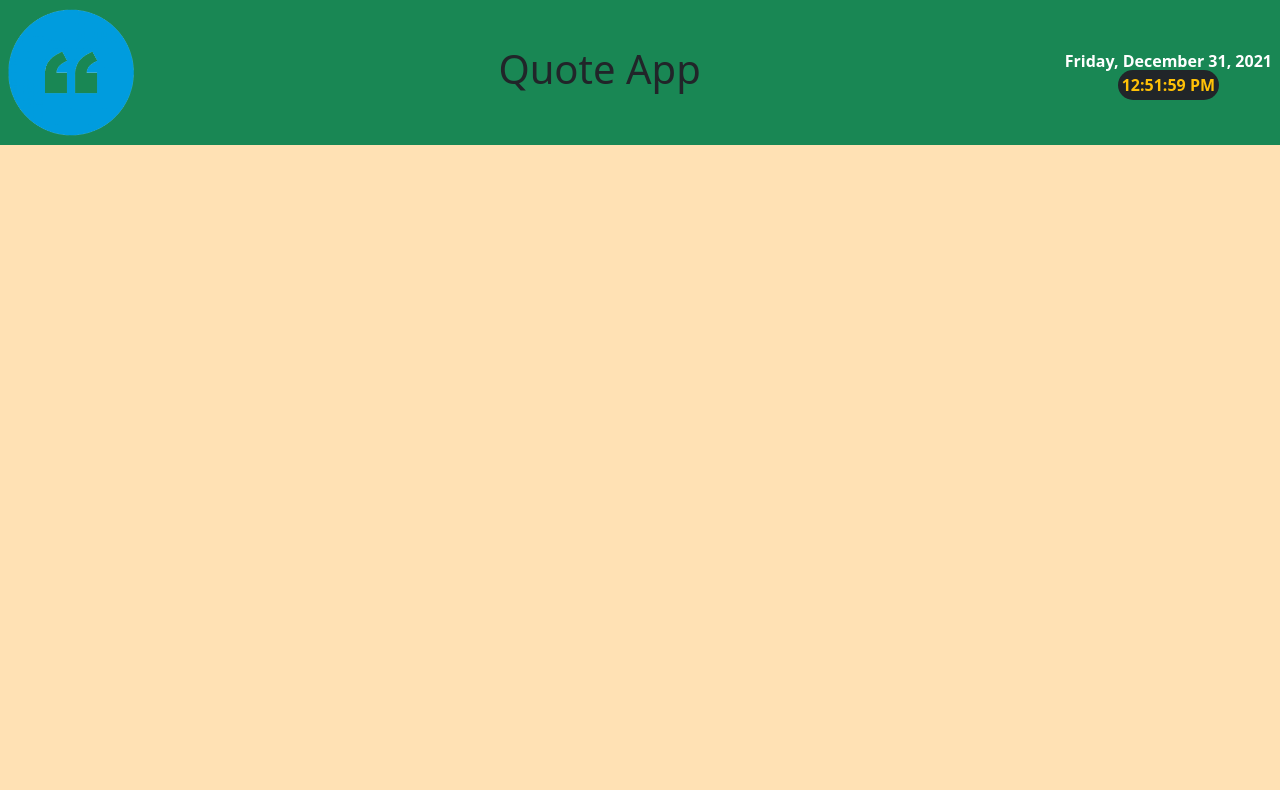
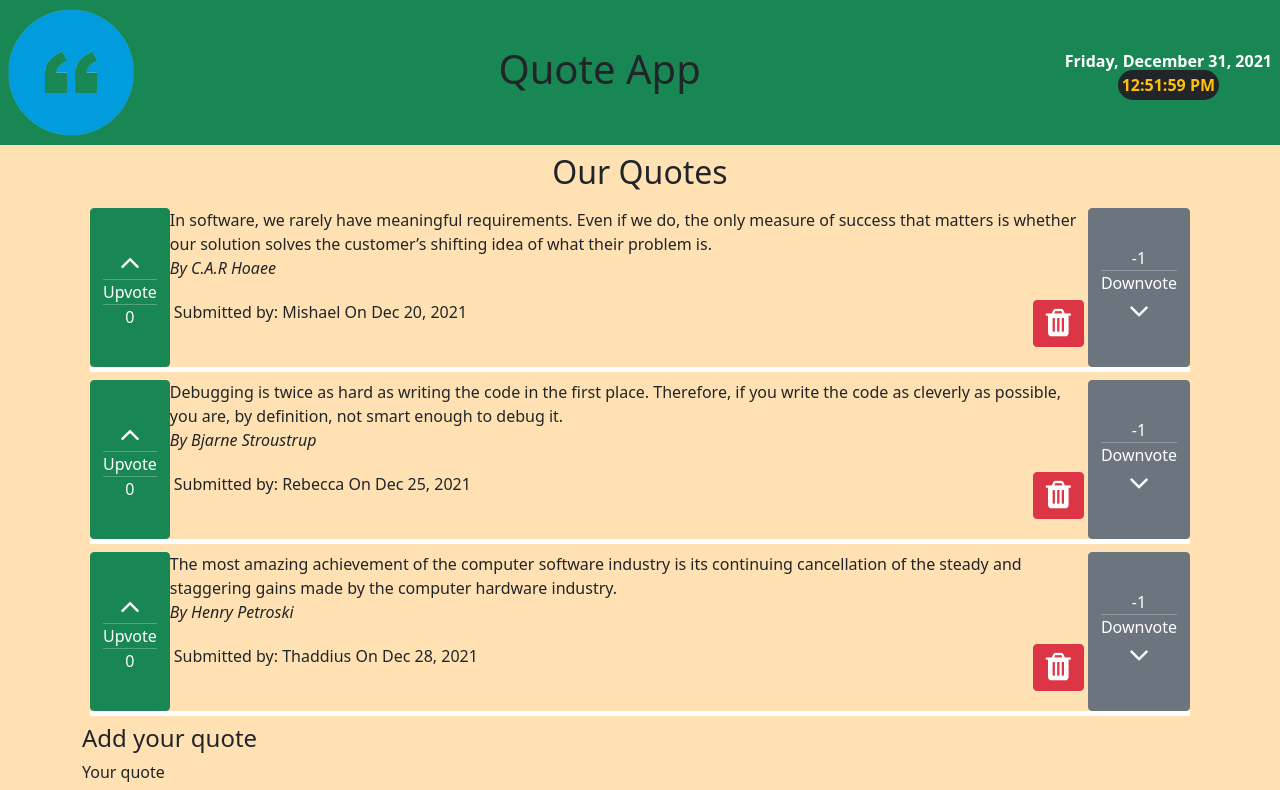
Before and after one commit to MishaelRatemo/Quotes-App, an Angular app: page / in a window 1280 px wide. Shown: the top 790 px of the page. Built offline with nearby package versions, Linux system fonts and the light colour scheme.

Commit message:
added app quote component tag

```diff
--- a/src/app/app.component.html
+++ b/src/app/app.component.html
@@ -1,5 +1,7 @@
 
 <app-top-bar></app-top-bar>
+<app-quote></app-quote>
+
 
 
 
```
